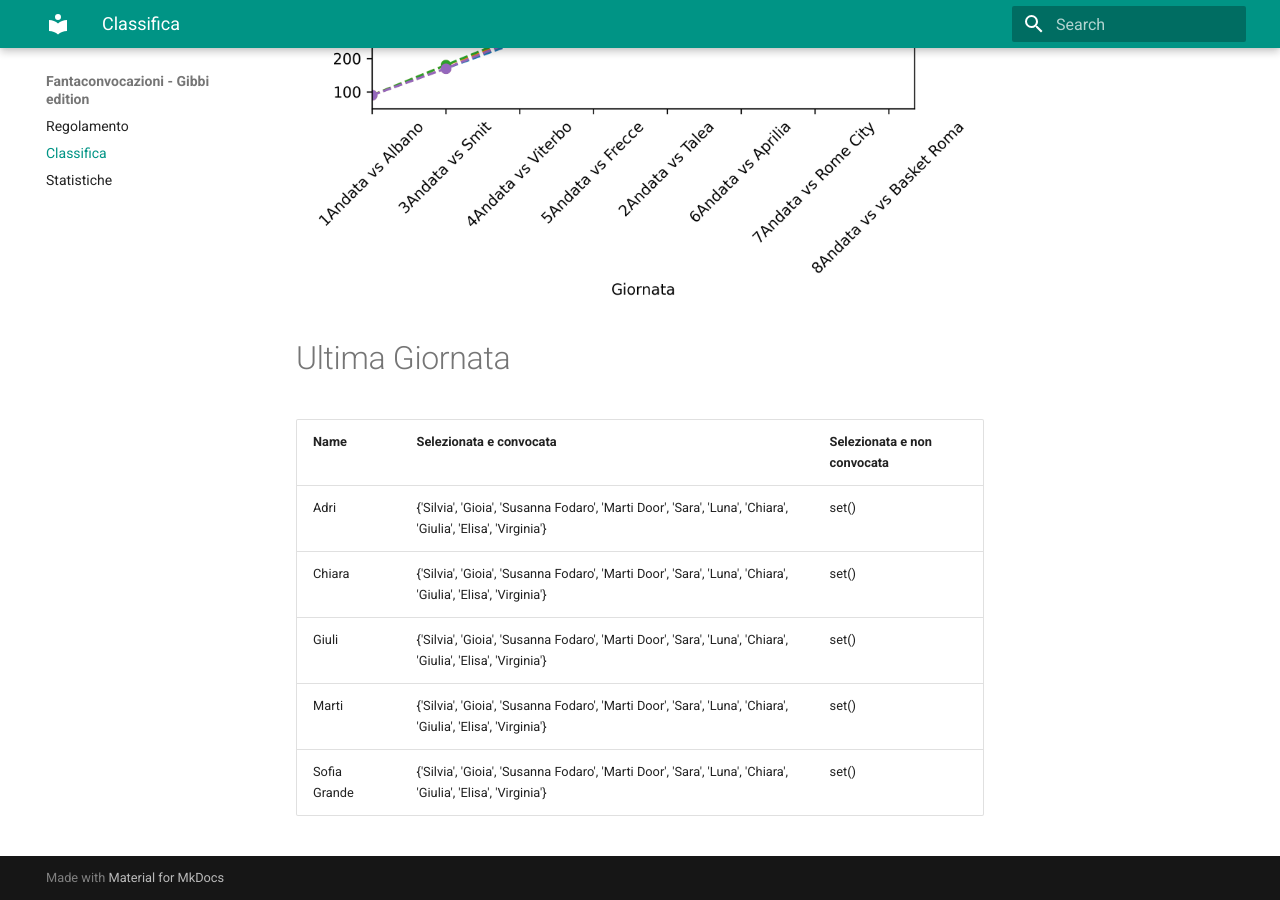
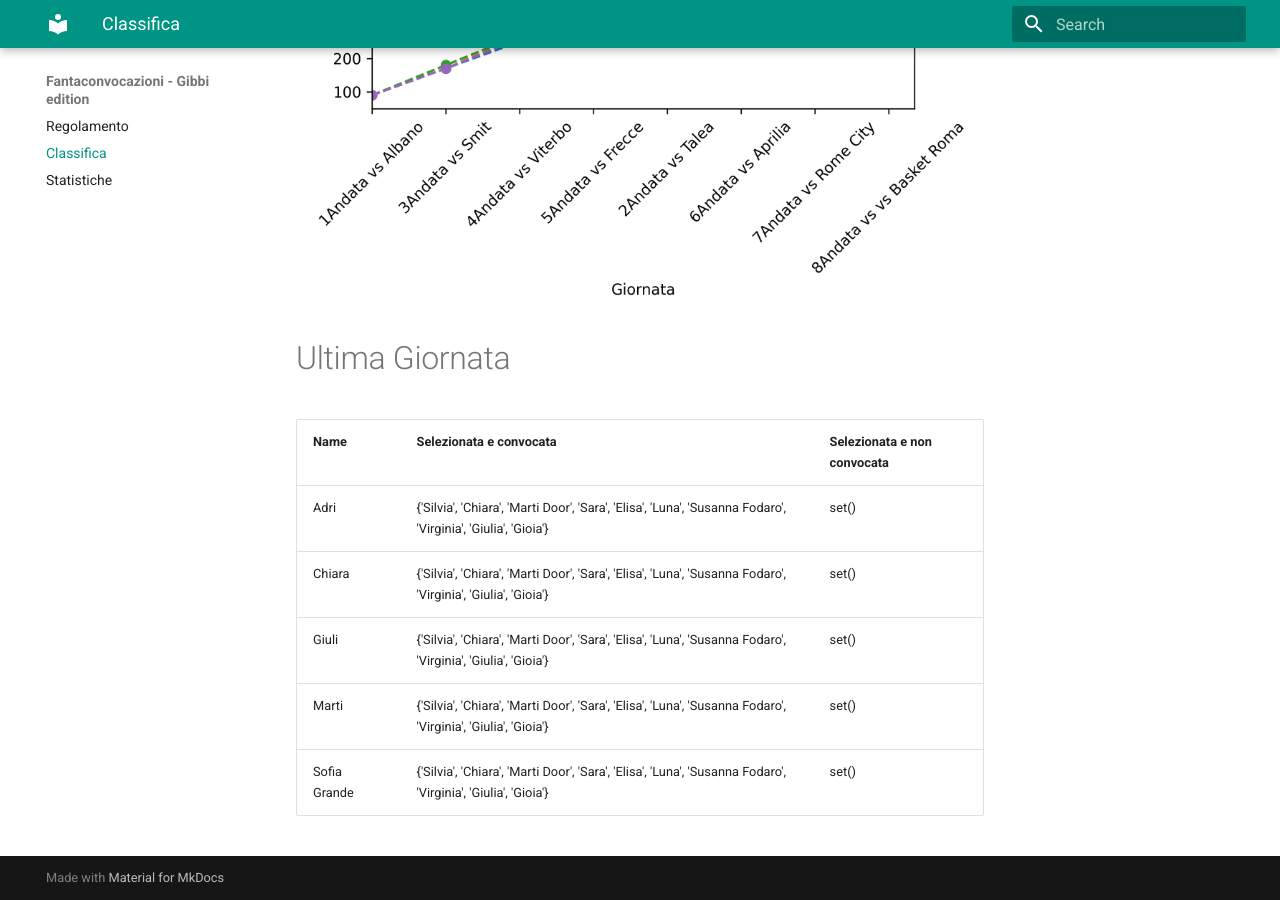
Before and after one commit to martinig94/fantagibbi, an MkDocs documentation site: the page built from docs/Classifica.md, in a window 1280 px wide and 900 px high, scrolled down 810 px. Built offline with MkDocs 1.6.1 and Material for MkDocs 9.7.7, drawn with Linux system fonts in a browser that asks for light colours.

Commit message:
Auto-update from main.py

```diff
--- a/docs/Classifica.md
+++ b/docs/Classifica.md
@@ -18,9 +18,9 @@
 <!-- START_TABLE CORRECT -->
 | Name         | Selezionata e convocata                                                                                      | Selezionata e non convocata   |
 |:-------------|:-------------------------------------------------------------------------------------------------------------|:------------------------------|
-| Adri         | {'Silvia', 'Gioia', 'Susanna Fodaro', 'Marti Door', 'Sara', 'Luna', 'Chiara', 'Giulia', 'Elisa', 'Virginia'} | set()                         |
-| Chiara       | {'Silvia', 'Gioia', 'Susanna Fodaro', 'Marti Door', 'Sara', 'Luna', 'Chiara', 'Giulia', 'Elisa', 'Virginia'} | set()                         |
-| Giuli        | {'Silvia', 'Gioia', 'Susanna Fodaro', 'Marti Door', 'Sara', 'Luna', 'Chiara', 'Giulia', 'Elisa', 'Virginia'} | set()                         |
-| Marti        | {'Silvia', 'Gioia', 'Susanna Fodaro', 'Marti Door', 'Sara', 'Luna', 'Chiara', 'Giulia', 'Elisa', 'Virginia'} | set()                         |
-| Sofia Grande | {'Silvia', 'Gioia', 'Susanna Fodaro', 'Marti Door', 'Sara', 'Luna', 'Chiara', 'Giulia', 'Elisa', 'Virginia'} | set()                         |
+| Adri         | {'Silvia', 'Chiara', 'Marti Door', 'Sara', 'Elisa', 'Luna', 'Susanna Fodaro', 'Virginia', 'Giulia', 'Gioia'} | set()                         |
+| Chiara       | {'Silvia', 'Chiara', 'Marti Door', 'Sara', 'Elisa', 'Luna', 'Susanna Fodaro', 'Virginia', 'Giulia', 'Gioia'} | set()                         |
+| Giuli        | {'Silvia', 'Chiara', 'Marti Door', 'Sara', 'Elisa', 'Luna', 'Susanna Fodaro', 'Virginia', 'Giulia', 'Gioia'} | set()                         |
+| Marti        | {'Silvia', 'Chiara', 'Marti Door', 'Sara', 'Elisa', 'Luna', 'Susanna Fodaro', 'Virginia', 'Giulia', 'Gioia'} | set()                         |
+| Sofia Grande | {'Silvia', 'Chiara', 'Marti Door', 'Sara', 'Elisa', 'Luna', 'Susanna Fodaro', 'Virginia', 'Giulia', 'Gioia'} | set()                         |
 <!-- END_TABLE CORRECT -->
```
